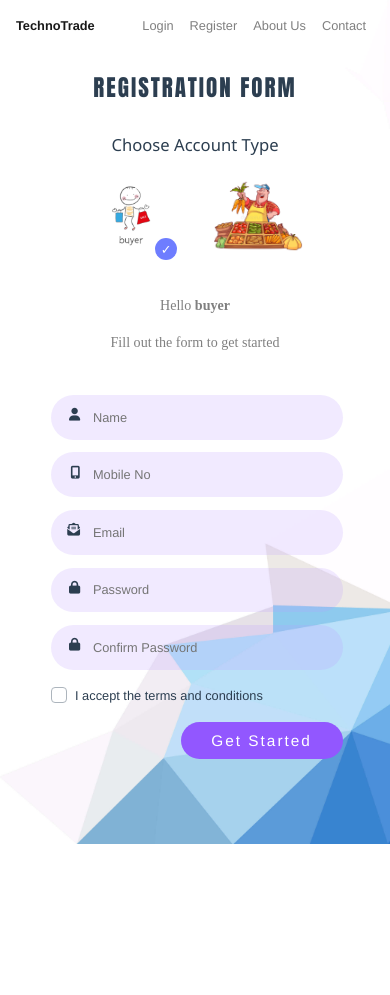
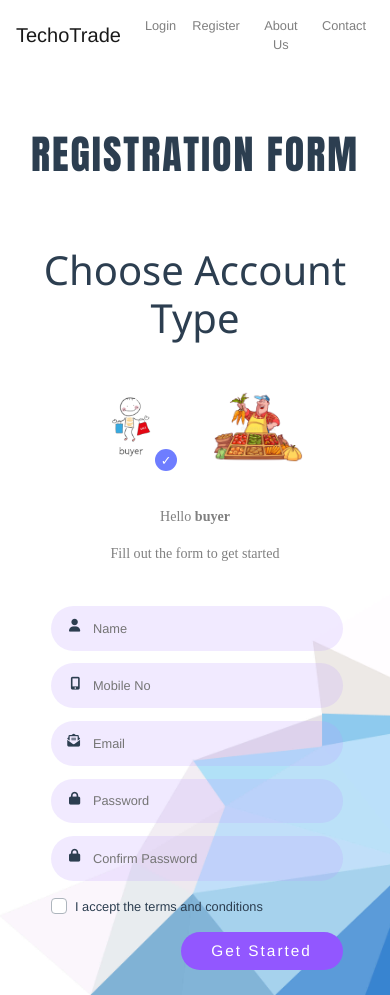
Before and after one commit to ABSOLUTE-ZER0/technotrade, a Vue app: page /register in a window 390 px wide. Before the commit the page ends 844 px from the top, so only its background shows below. Built offline with nearby package versions, Linux system fonts and the light colour scheme.

Commit message:
made changes to registration page

```diff
--- a/src/components/AccountType.vue
+++ b/src/components/AccountType.vue
@@ -1,9 +1,9 @@
 <template>
   <div>
     <div class="type">
-      <input checked @click="accountType='buyer'" type="radio" name="user" id="cb1" value="buyer" />
+      <input checked @click="setType('buyer')" type="radio" name="user" id="cb1" value="buyer" />
       <label class="lab1"  for="cb1"><img class="buyer-img" src="../assets/buyer.jpg" /></label>
-      <input @click="accountType='seller'" type="radio" name="user" id="cb2" value="seller" />
+      <input @click="setType('seller')" type="radio" name="user" id="cb2" value="seller" />
       <label for="cb2"><img class="seller-img" src="../assets/seller.jpg" /></label>
     </div>
     <div>
@@ -11,8 +11,6 @@
       <p class="sub">Fill out the form to get started</p>
     </div>
   </div>
-
-
 </template>
 
 <style scoped>
@@ -113,6 +111,12 @@
       return {
         accountType: "buyer"
       }
+    },
+    methods:{
+      setType(item){
+        this.accountType=item
+        this.$emit("setType",item)
+      }
     }
   }
 </script>
--- /dev/null
+++ b/src/components/BuyerRegistration.vue
@@ -0,0 +1,163 @@
+<template>
+  <form class="main-form" action="#" method="post">
+          <div class="form">
+            <span class="fa fa-user" aria-hidden="true"></span>
+            <div class="input-div">
+              <input class="input" type="text" placeholder="Name" required="">
+            </div>
+          </div>
+          <div class="form">
+            <span class="fa fa-mobile" aria-hidden="true"></span>
+            <div class="input-div">
+              <input class="input" type="text" placeholder="Mobile No" required="">
+            </div>
+          </div>
+          <div class="form">
+            <span class="fa fa-building" aria-hidden="true"></span>
+            <div class="input-div">
+              <input class="input" type="text" placeholder="Company Name" required="">
+            </div>
+          </div>
+          <div class="form">
+            <span class="fa fa-map-marked" aria-hidden="true"></span>
+            <div class="input-div">
+              <input class="input" type="text" placeholder="Work Address" required="">
+            </div>
+          </div>
+          <div class="form">
+            <span class="fa fa-map-marked" aria-hidden="true"></span>
+            <div class="input-div">
+              <input class="input" type="text" placeholder="Head off address" required="">
+            </div>
+          </div>
+          <div class="form">
+            <span class="fa fa-mobile" aria-hidden="true"></span>
+            <div class="input-div">
+              <input class="input" type="text" placeholder="Pan No./ Co. Registartion No" required="">
+            </div>
+          </div>
+          <div class="form">
+            <span class="fa fa-mobile" aria-hidden="true"></span>
+            <div class="input-div">
+              <input class="input" type="text" placeholder="Company Import/Export License" required="">
+            </div>
+          </div>
+          <div class="form">
+            <span class="fa fa-mobile" aria-hidden="true"></span>
+            <div class="input-div">
+              <input class="input" type="text" placeholder="Category" required="">
+            </div>
+          </div>
+          <div class="form">
+            <span class="fa fa-envelope-open-text" aria-hidden="true"></span>
+            <div class="input-div">
+              <input class="input" type="email" placeholder="Email" required="">
+            </div>
+          </div>
+          <div class="form">
+            <span class="fa fa-lock" aria-hidden="true"></span>
+            <div class="input-div">
+              <input class="input" type="password" placeholder="Password" required="">
+            </div>
+          </div>
+          <div class="form">
+            <span class="fa fa-lock" aria-hidden="true"></span>
+            <div class="input-div">
+              <input class="input" type="password" placeholder="Confirm Password"
+                required="">
+            </div>
+          </div>
+          <b-form-checkbox class="terms" id="checkbox-1" name="checkbox-1" value="accepted">
+            I accept the terms and conditions
+          </b-form-checkbox>
+          <div style="width:100%;text-align: left;">
+            <button type="submit" class="btn">Get Started</button>
+          </div>
+        </form>
+</template>
+
+<style scoped>
+  .main-form {
+    margin-left: 20%;
+    margin-top: 5em;
+  }
+
+  .form {
+    display: flex;
+    margin: 1em 0;
+    background-color: rgba(186, 149, 255, 0.2);
+    border-radius: 2em;
+    width: 70%;
+  }
+
+  .form span {
+    flex: 1;
+    line-height: 3em;
+    margin-top: 0.1em;
+    text-align: right;
+  }
+
+  .input-div {
+    flex: 4 50%;
+  }
+
+  .input {
+    padding: 1em;
+    background-color: transparent;
+    border: 0;
+    width: 100%;
+  }
+
+  .input:focus {
+    outline: 0;
+  }
+
+  .terms {
+    text-align: left;
+    margin-bottom: 1em;
+  }
+
+  .btn {
+    background-color: rgb(146, 87, 255);
+    width: 70%;
+    color: white;
+    border-radius: 2em;
+    font-size: 1.2em;
+    letter-spacing: 2px;
+    margin-left: 0;
+        margin-bottom: 10em;
+
+  }
+
+    @media (max-width: 768px) {
+    .brand{
+      font-size: 1em;
+      font-weight: bold;
+      margin-right: 0;
+    }
+
+    .title {
+      margin-top: 1em;
+      font-size: 1.8em;
+    }
+
+    .sub-title {
+      font-size: 1.3em;
+    }
+
+    .main-form {
+      margin-top: 2em;
+      margin-left: 10%;
+    }
+
+    .form {
+      width: 90%;
+    }
+
+    .btn {
+      width: 50%;
+      margin-left: 40%;
+    }
+
+  }
+</style>
--- /dev/null
+++ b/src/components/SellerRegistration.vue
@@ -0,0 +1,126 @@
+<template>
+  <form class="main-form" action="#" method="post">
+          <div class="form">
+            <span class="fa fa-user" aria-hidden="true"></span>
+            <div class="input-div">
+              <input class="input" type="text" placeholder="Name" required="">
+            </div>
+          </div>
+          <div class="form">
+            <span class="fa fa-mobile" aria-hidden="true"></span>
+            <div class="input-div">
+              <input class="input" type="text" placeholder="Mobile No" required="">
+            </div>
+          </div>
+
+          <div class="form">
+            <span class="fa fa-envelope-open-text" aria-hidden="true"></span>
+            <div class="input-div">
+              <input class="input" type="email" placeholder="Email" required="">
+            </div>
+          </div>
+          <div class="form">
+            <span class="fa fa-lock" aria-hidden="true"></span>
+            <div class="input-div">
+              <input class="input" type="password" placeholder="Password" required="">
+            </div>
+          </div>
+          <div class="form">
+            <span class="fa fa-lock" aria-hidden="true"></span>
+            <div class="input-div">
+              <input class="input" type="password" placeholder="Confirm Password"
+                required="">
+            </div>
+          </div>
+          <b-form-checkbox class="terms" id="checkbox-1" name="checkbox-1" value="accepted">
+            I accept the terms and conditions
+          </b-form-checkbox>
+          <div style="width:100%;text-align: left;">
+            <button type="submit" class="btn">Get Started</button>
+          </div>
+        </form>
+</template>
+
+<style scoped>
+  .main-form {
+    margin-left: 20%;
+    margin-top: 5em;
+  }
+
+  .form {
+    display: flex;
+    margin: 1em 0;
+    background-color: rgba(186, 149, 255, 0.2);
+    border-radius: 2em;
+    width: 70%;
+  }
+
+  .form span {
+    flex: 1;
+    line-height: 3em;
+    margin-top: 0.1em;
+    text-align: right;
+  }
+
+  .input-div {
+    flex: 4 50%;
+  }
+
+  .input {
+    padding: 1em;
+    background-color: transparent;
+    border: 0;
+    width: 100%;
+  }
+
+  .input:focus {
+    outline: 0;
+  }
+
+  .terms {
+    text-align: left;
+    margin-bottom: 1em;
+  }
+
+  .btn {
+    background-color: rgb(146, 87, 255);
+    width: 70%;
+    color: white;
+    border-radius: 2em;
+    font-size: 1.2em;
+    letter-spacing: 2px;
+    margin-left: 0;
+  }
+
+    @media (max-width: 768px) {
+    .brand{
+      font-size: 1em;
+      font-weight: bold;
+      margin-right: 0;
+    }
+
+    .title {
+      margin-top: 1em;
+      font-size: 1.8em;
+    }
+
+    .sub-title {
+      font-size: 1.3em;
+    }
+
+    .main-form {
+      margin-top: 2em;
+      margin-left: 10%;
+    }
+
+    .form {
+      width: 90%;
+    }
+
+    .btn {
+      width: 50%;
+      margin-left: 40%;
+    }
+
+  }
+</style>
--- a/src/views/Register.vue
+++ b/src/views/Register.vue
@@ -2,7 +2,7 @@
   <b-container fluid class="main">
     <b-row>
       <b-navbar style="width: 100%" class="nav-bar">
-        <b-navbar-brand class="brand" href="/">TechnoTrade</b-navbar-brand>
+        <b-navbar-brand class="brand" href="/">TechoTrade</b-navbar-brand>
         <b-navbar-nav style="margin-left: auto" class="nav-items">
           <b-nav-item href="/login">Login</b-nav-item>
           <b-nav-item href="/register">Register</b-nav-item>
@@ -17,49 +17,11 @@
     <b-row>
       <b-col lg="6">
         <h1 class="sub-title">Choose Account Type</h1>
-        <AccountType />
+        <AccountType v-on:setType="setType($event)" />
       </b-col>
       <b-col class="form-col" lg="6">
-        <form class="main-form" action="#" method="post">
-          <div class="form">
-            <span class="fa fa-user" aria-hidden="true"></span>
-            <div class="input-div">
-              <input class="input" type="text" placeholder="Name" required="">
-            </div>
-          </div>
-          <div class="form">
-            <span class="fa fa-mobile" aria-hidden="true"></span>
-            <div class="input-div">
-              <input class="input" type="text" placeholder="Mobile No" required="">
-            </div>
-          </div>
-          <div class="form">
-            <span class="fa fa-envelope-open-text" aria-hidden="true"></span>
-            <div class="input-div">
-              <input class="input" type="email" placeholder="Email" required="">
-            </div>
-          </div>
-          <div class="form">
-            <span class="fa fa-lock" aria-hidden="true"></span>
-            <div class="input-div">
-              <input class="input" type="password" placeholder="Password" required="">
-            </div>
-          </div>
-          <div class="form">
-            <span class="fa fa-lock" aria-hidden="true"></span>
-            <div class="input-div">
-              <input class="input" type="password" placeholder="Confirm Password"
-                required="">
-            </div>
-          </div>
-          <b-form-checkbox class="terms" id="checkbox-1" name="checkbox-1" value="accepted">
-            I accept the terms and conditions
-          </b-form-checkbox>
-          <div style="width:100%;text-align: left;">
-            <button type="submit" class="btn">Get Started</button>
-          </div>
-        </form>
-
+        <SellerRegistration v-if="registerType=='seller'"/>
+        <BuyerRegistration v-if="registerType=='buyer'"/>
       </b-col>
 
     </b-row>
@@ -69,7 +31,7 @@
 <style scoped>
   .main {
     background-image: url("../assets/white.jpg");
-    height: 100vh;
+    min-height: 100vh;
     background-size: cover;
   }
 
@@ -87,55 +49,7 @@
     font-family: 'Segoe UI', Tahoma, Geneva, Verdana, sans-serif;
   }
 
-  .main-form {
-    margin-left: 20%;
-    margin-top: 5em;
-  }
 
-  .form {
-    display: flex;
-    margin: 1em 0;
-    background-color: rgba(186, 149, 255, 0.2);
-    border-radius: 2em;
-    width: 70%;
-  }
-
-  .form span {
-    flex: 1;
-    line-height: 3em;
-    margin-top: 0.1em;
-    text-align: right;
-  }
-
-  .input-div {
-    flex: 4 50%;
-  }
-
-  .input {
-    padding: 1em;
-    background-color: transparent;
-    border: 0;
-    width: 100%;
-  }
-
-  .input:focus {
-    outline: 0;
-  }
-
-  .terms {
-    text-align: left;
-    margin-bottom: 1em;
-  }
-
-  .btn {
-    background-color: rgb(146, 87, 255);
-    width: 70%;
-    color: white;
-    border-radius: 2em;
-    font-size: 1.2em;
-    letter-spacing: 2px;
-    margin-left: 0;
-  }
 
   @media (max-width: 768px) {
     .main {
@@ -147,36 +61,6 @@
       padding-bottom: 2em;
       min-height: 100vh;
     }
-
-    .brand{
-      font-size: 1em;
-      font-weight: bold;
-      margin-right: 0;
-    }
-
-    .title {
-      margin-top: 1em;
-      font-size: 1.8em;
-    }
-
-    .sub-title {
-      font-size: 1.3em;
-    }
-
-    .main-form {
-      margin-top: 2em;
-      margin-left: 10%;
-    }
-
-    .form {
-      width: 90%;
-    }
-
-    .btn {
-      width: 50%;
-      margin-left: 40%;
-    }
-
   }
 </style>
 
@@ -193,10 +77,25 @@
 
 <script>
   import AccountType from "../components/AccountType"
+  import SellerRegistration from "../components/SellerRegistration"
+  import BuyerRegistration from "../components/BuyerRegistration"
 
   export default {
+    data(){
+      return{
+        registerType: "seller"
+      }
+    },
     components: {
-      AccountType
+      AccountType,
+      SellerRegistration,
+      BuyerRegistration
+    },
+    methods:{
+      setType(item){
+        this.registerType = item
+        console.log(this.registerType);
+      }
     }
   }
 </script>
```
